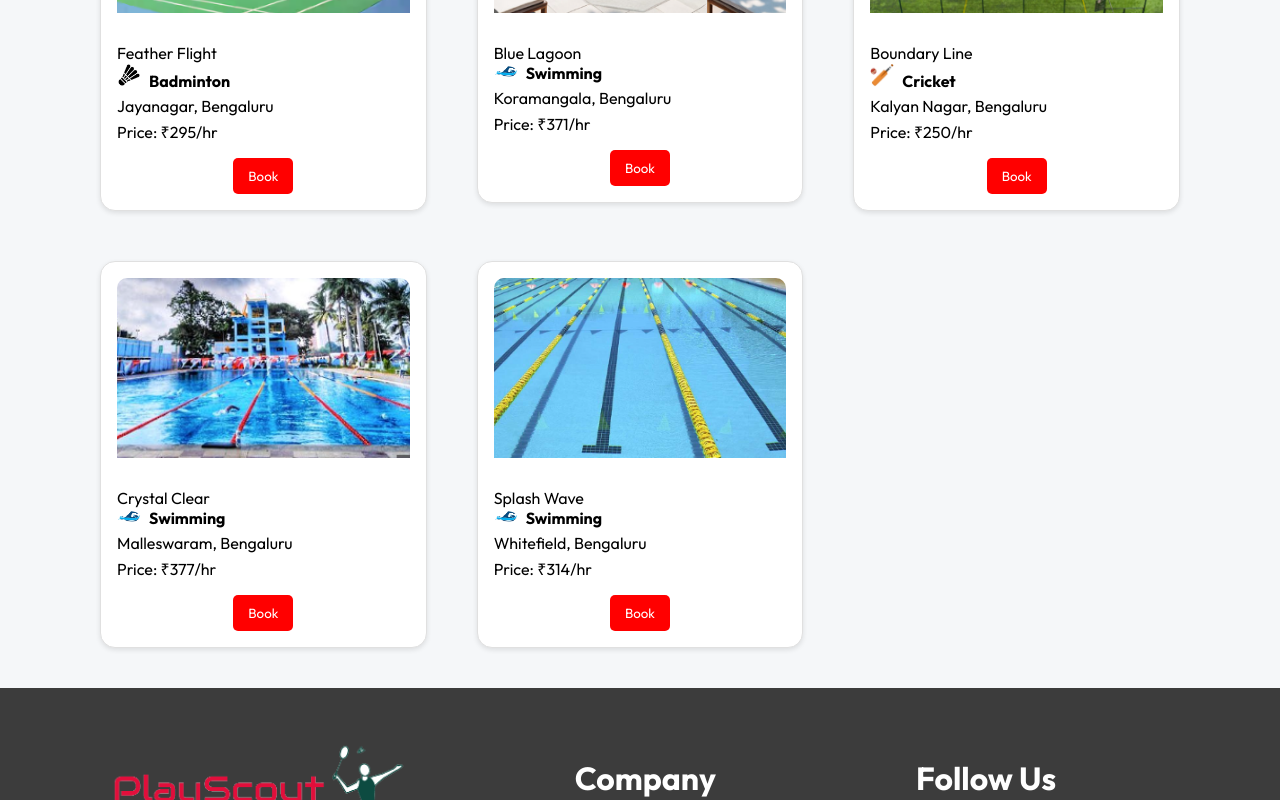
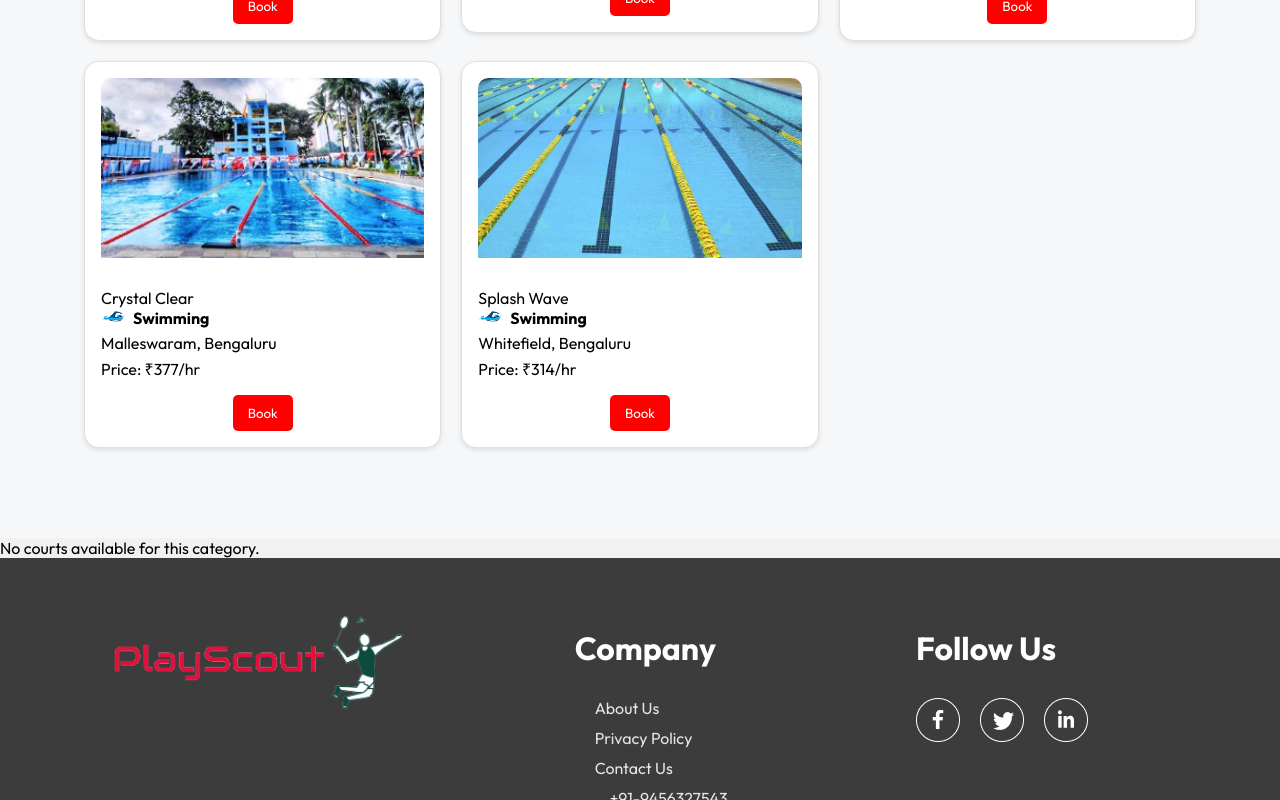
Before and after one commit to omkarh20/PlayScout, a React (Vite) app in the folder frontend/: page /book in a window 1280 px wide. Shown: the part 2277-3077 px from the top of the page. Built offline with nearby package versions, Linux system fonts and the light colour scheme.

Commit message:
done sorting

```diff
--- a/frontend/src/components/Bookheader/Bookheader.jsx
+++ b/frontend/src/components/Bookheader/Bookheader.jsx
@@ -1,12 +1,15 @@
-import React from 'react';
+import React, { useState } from 'react';
 import './Bookheader.css';
 import { assets } from '../../assets/assets';
 import Location from '../Location/location';
-import Date from '../Date/Date';
 import Sports from '../Sport/Sport';
-       // Import Sports component
+import BookDisplay from '../Bookingdisplay/Bookdisplay';
+
 
 const Bookheader = () => {
+  const [selectedSport, setSelectedSport] = useState('Select Sport');
+  const [selectedLocation, setSelectedLocation] = useState('Select Location');
+
   return (
     <div className="book-header">
         <div className='first-text'>
@@ -14,11 +17,13 @@ const Bookheader = () => {
             <p className="right-text">Don't be.....lazy, rack up!</p>
         </div>
         <div className="book-bar">
-           <Location/>
-           <Sports/>
+           <Location setSelectedLocation={setSelectedLocation} />
+           <Sports setSelectedSport={setSelectedSport} />
         </div>
         <br/>
         <div className="book-line"></div>
+
+       <BookDisplay selectedSport={selectedSport} selectedLocation={selectedLocation}/>
     </div>
   );
 };
--- a/frontend/src/components/Bookingdisplay/Bookdisplay.jsx
+++ b/frontend/src/components/Bookingdisplay/Bookdisplay.jsx
@@ -3,17 +3,26 @@ import './Bookdisplay.css';
 import { StoreContext } from '../../context/StoreContext';
 import Bookvenue from '../Bookvenue/Bookvenue';
 
-const BookingDisplay = ({ category }) => {
+const BookDisplay = ({ selectedSport, selectedLocation }) => {
   const { COURT_list } = useContext(StoreContext);
 
-  if (!COURT_list || COURT_list.length === 0) {
+  // Filter courts based on selected sport and location
+  const filteredCourts = COURT_list.filter((item) => {
+    const sportMatch = selectedSport === 'Select Sport' || item.sport === selectedSport;
+    const locationMatch = selectedLocation === 'Select Location' || item.courtLocation === selectedLocation;
+
+    return sportMatch && locationMatch;
+  });
+
+  // If no courts match the criteria, return a message
+  if (filteredCourts.length === 0) {
     return <div>No courts available for this category.</div>;
   }
 
   return (
     <div className='booking-display'>
       <div className="booking-display-list">
-        {COURT_list.map((item) => (
+        {filteredCourts.map((item) => (
           <Bookvenue
             key={item._id}
             className='booking-display-list-item'
@@ -31,4 +40,4 @@ const BookingDisplay = ({ category }) => {
   );
 }
 
-export default BookingDisplay;
+export default BookDisplay;
--- a/frontend/src/components/Location/location.jsx
+++ b/frontend/src/components/Location/location.jsx
@@ -2,9 +2,9 @@ import React, { useState } from 'react';
 import './Location.css';
 import { assets } from '../../assets/assets';
 
-const Location = () => {
+const Location = ({ setSelectedLocation }) => { // Accept setSelectedLocation prop
   const [showDropdown, setShowDropdown] = useState(false);
-  const [selectedLocation, setSelectedLocation] = useState('Select Location');
+  const [selectedLocation, setSelectedLocationLocal] = useState('Select Location');
 
   const locations = [
     'Koramangala, Bengaluru',
@@ -44,7 +44,8 @@ const Location = () => {
   };
 
   const handleLocationSelect = (location) => {
-    setSelectedLocation(location);
+    setSelectedLocationLocal(location);
+    setSelectedLocation(location); // Update parent state
     setShowDropdown(false);
   };
 
--- a/frontend/src/components/Sport/Sport.jsx
+++ b/frontend/src/components/Sport/Sport.jsx
@@ -2,9 +2,9 @@ import React, { useState } from 'react';
 import './Sport.css';
 import { assets } from '../../assets/assets';
 
-const Sports = () => {
+const Sports = ({ setSelectedSport }) => { // Accept setSelectedSport prop
   const [showDropdown, setShowDropdown] = useState(false);
-  const [selectedSport, setSelectedSport] = useState('Select Sport');
+  const [selectedSport, setSelectedSportLocal] = useState('Select Sport');
 
   const sports = [
     'Badminton',
@@ -27,7 +27,8 @@ const Sports = () => {
   };
 
   const handleSportSelect = (sport) => {
-    setSelectedSport(sport);
+    setSelectedSportLocal(sport);
+    setSelectedSport(sport); // Update parent state
     setShowDropdown(false);
   };
 
```
